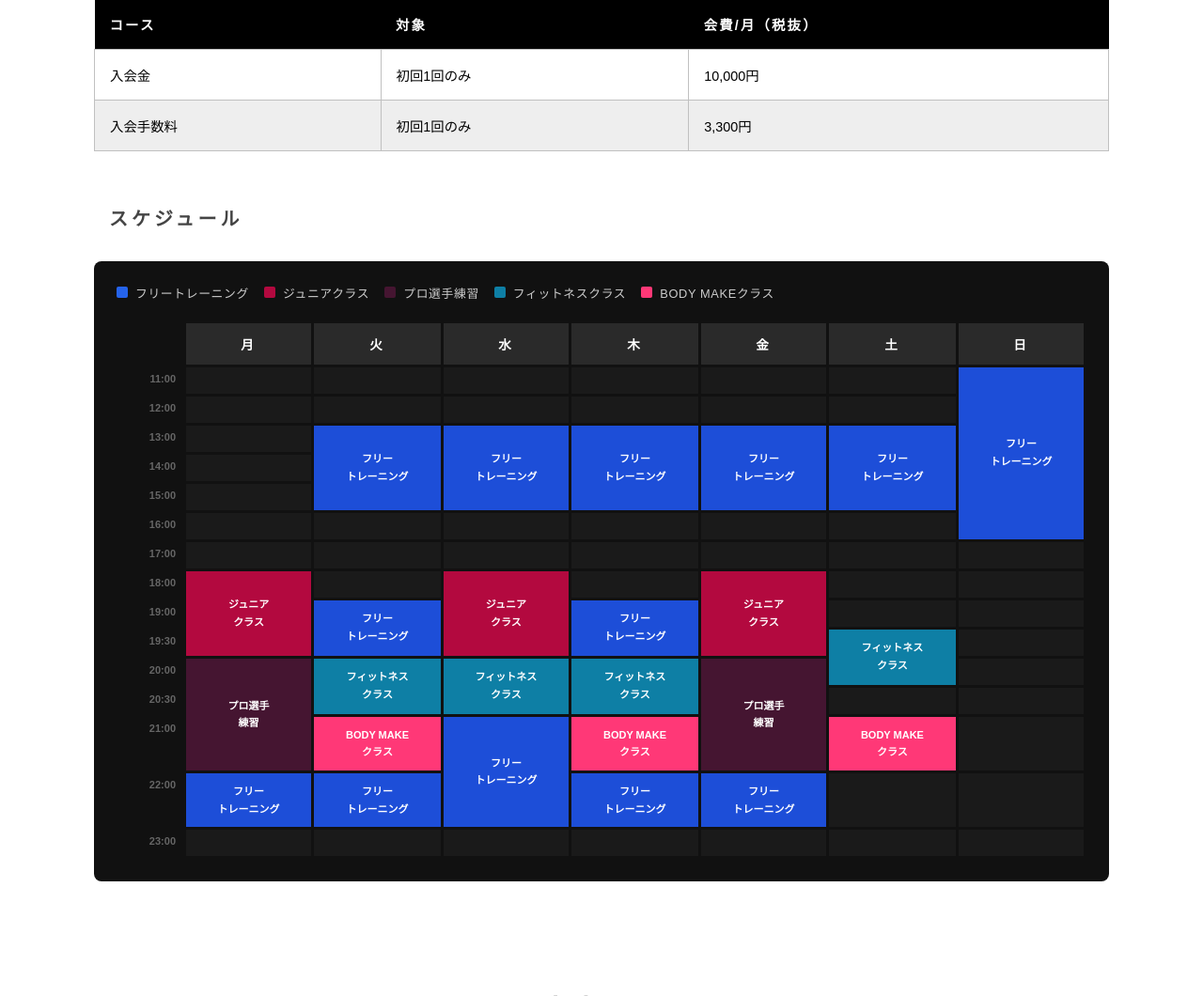
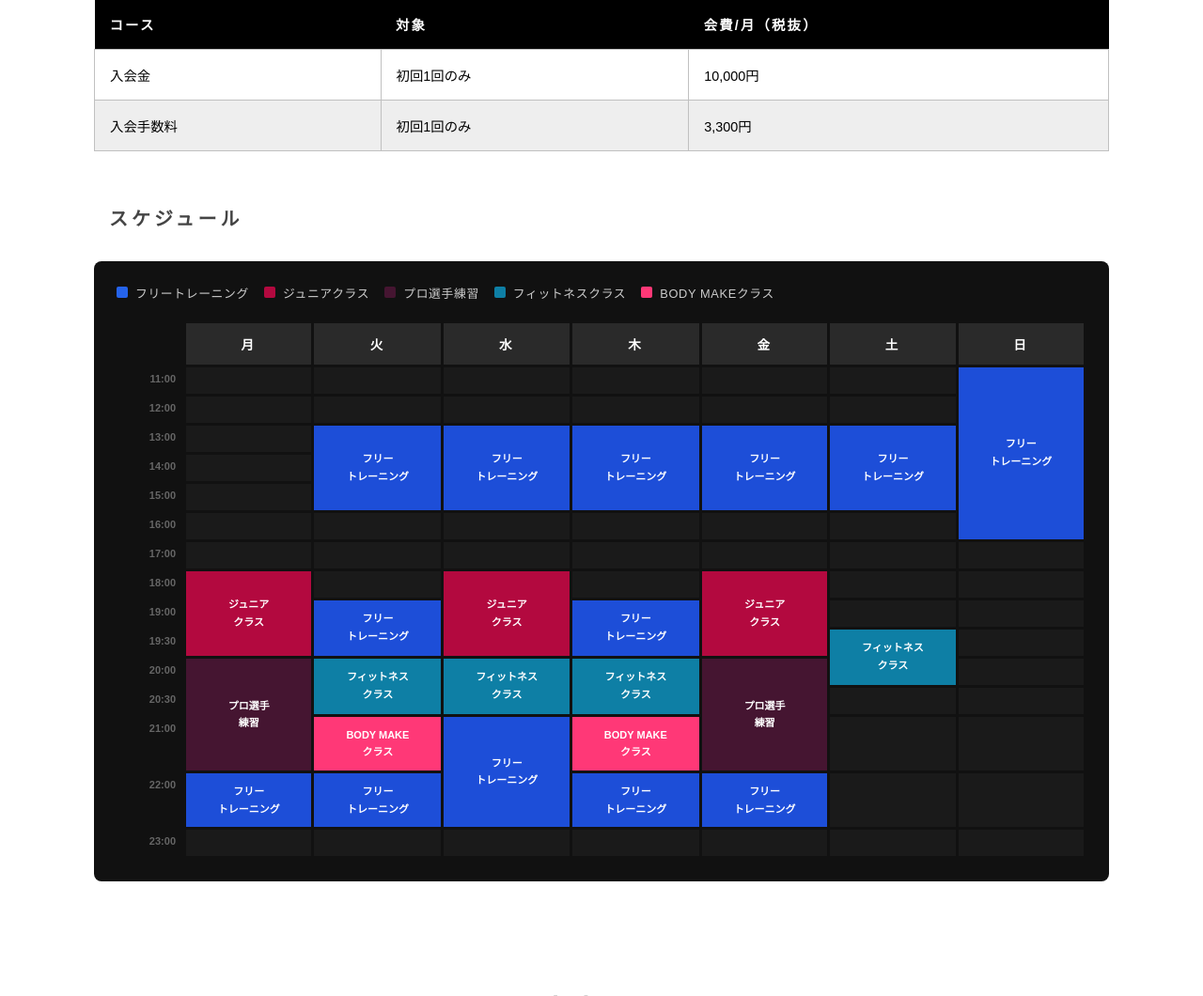
Before and after one commit to HirokiMiyakura/MSJ, a WordPress theme: template tikushino-page.php in a window 1280 px wide. Shown: the part 1807-2867 px from the top of the page at 94% size. Run offline with PHP 8.4 and a stand-in for WordPress, Linux system fonts and the light colour scheme; the site name, menu and one post (Sample post) are stand-ins, and other content is empty.

Commit message:
筑紫野店スケジュールから土曜日のBODY MAKEクラスを削除
Co-Authored-By: Claude Sonnet 4.6 <noreply@anthropic.com>

```diff
--- a/tikushino-page.php
+++ b/tikushino-page.php
@@ -259,7 +259,7 @@ get_header(); ?>
 							<td class="sn-bodymake">BODY MAKE<br>クラス</td>
 							<td class="sn-free" rowspan="2">フリー<br>トレーニング</td>
 							<td class="sn-bodymake">BODY MAKE<br>クラス</td>
-							<td class="sn-bodymake">BODY MAKE<br>クラス</td>
+							<td></td>
 							<td></td>
 						</tr>
 						<tr>
```
